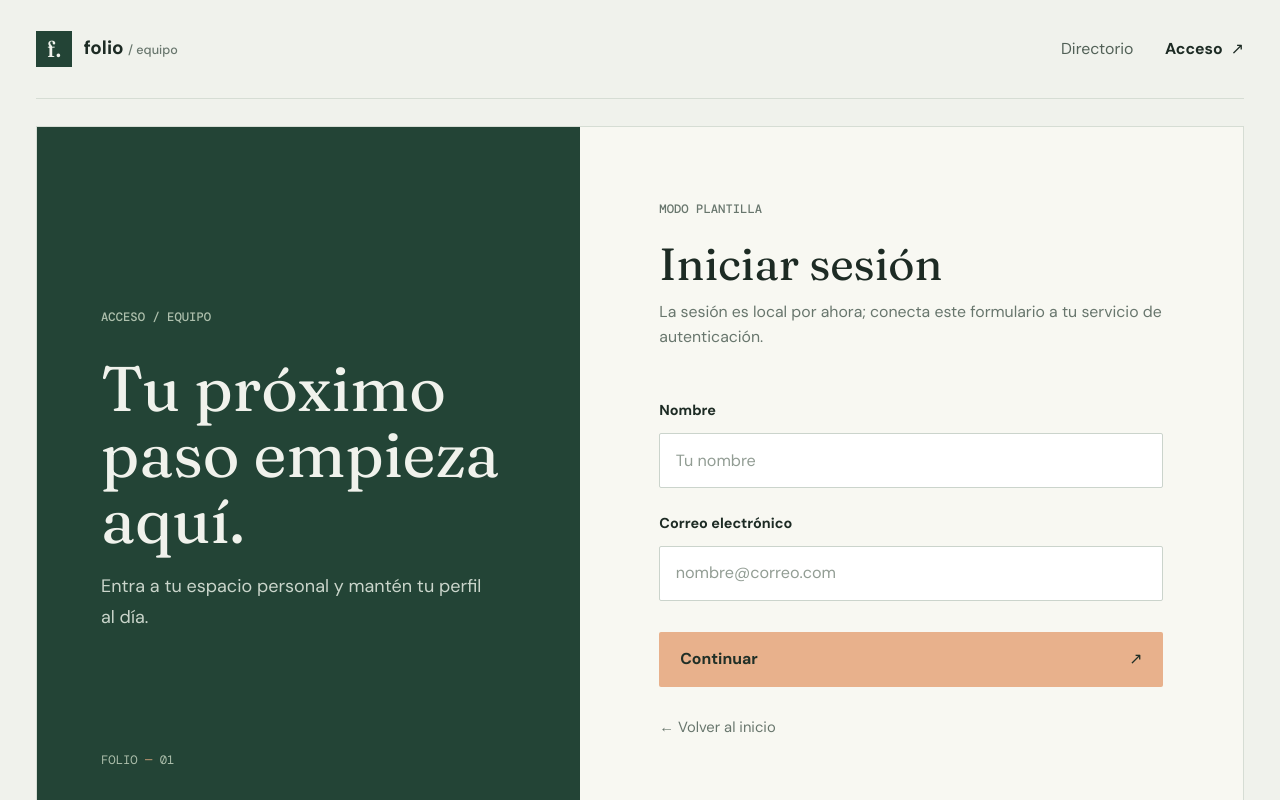
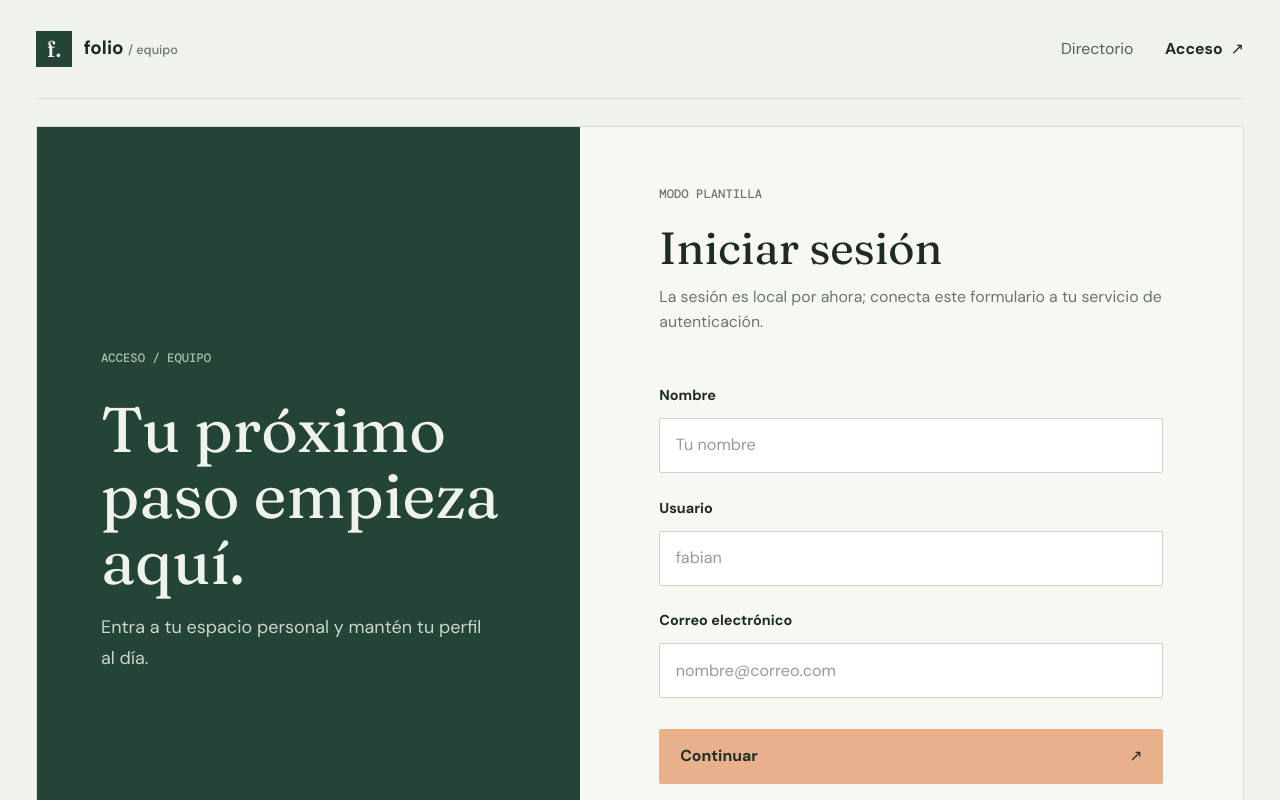
Before and after one commit to Seier704/ProyectoLab1, a React (Vite) app in the folder react/: page /login in a window 1280 px wide. Shown: the top 800 px of the page. Built offline with nearby package versions, Linux system fonts and the light colour scheme.

Commit message:
feat(auth): agrega usernames a las rutas de perfil

```diff
--- a/react/src/App.tsx
+++ b/react/src/App.tsx
@@ -22,7 +22,7 @@ function SiteHeader() {
         <Link to="/">Directorio</Link>
         {user ? (
           <>
-            <Link to={`/perfil/${encodeURIComponent(user.name)}`}>Mi perfil</Link>
+            <Link to={`/perfil/${user.username}`}>Mi perfil</Link>
             <button className="nav-action" onClick={handleSignOut} type="button">Salir</button>
           </>
         ) : (
@@ -42,7 +42,7 @@ function ProtectedProfile() {
   }
 
   if (location.pathname === '/perfil') {
-    return <Navigate replace to={`/perfil/${encodeURIComponent(user.name)}`} />
+    return <Navigate replace to={`/perfil/${user.username}`} />
   }
 
   return <ProfilePage />
@@ -65,7 +65,7 @@ function App() {
         <Route element={<LandingPage />} path="/" />
         <Route element={<LoginPage />} path="/login" />
         <Route element={<ProtectedProfile />} path="/perfil" />
-        <Route element={<ProtectedProfile />} path="/perfil/:usuario" />
+        <Route element={<ProtectedProfile />} path="/perfil/:username" />
         <Route element={<Navigate replace to="/" />} path="*" />
       </Routes>
       <SiteFooter />
--- a/react/src/AuthContext.tsx
+++ b/react/src/AuthContext.tsx
@@ -1,13 +1,14 @@
 import { createContext } from 'react'
 
 export interface AuthUser {
+  username: string
   name: string
   email: string
 }
 
 export interface AuthContextValue {
   user: AuthUser | null
-  signIn: (name: string, email: string) => void
+  signIn: (name: string, email: string, username: string) => void
   signOut: () => void
 }
 
--- a/react/src/AuthProvider.tsx
+++ b/react/src/AuthProvider.tsx
@@ -6,7 +6,7 @@ export function AuthProvider({ children }: { children: ReactNode }) {
 
   const value: AuthContextValue = {
     user,
-    signIn: (name, email) => setUser({ name, email }),
+    signIn: (name, email, username) => setUser({ name, email, username }),
     signOut: () => setUser(null),
   }
 
--- a/react/src/pages/LoginPage.tsx
+++ b/react/src/pages/LoginPage.tsx
@@ -5,6 +5,7 @@ import { useAuth } from '../useAuth'
 function LoginPage() {
   const [name, setName] = useState('')
   const [email, setEmail] = useState('')
+  const [username, setUsername] = useState('')
   const { signIn } = useAuth()
   const location = useLocation()
   const navigate = useNavigate()
@@ -13,8 +14,9 @@ function LoginPage() {
   function handleSubmit(event: FormEvent<HTMLFormElement>) {
     event.preventDefault()
     const cleanName = name.trim()
-    signIn(cleanName, email.trim())
-    navigate(returnTo ?? `/perfil/${encodeURIComponent(cleanName)}`, { replace: true })
+    const cleanUsername = username.trim().toLowerCase()
+    signIn(cleanName, email.trim(), cleanUsername)
+    navigate(returnTo ?? `/perfil/${encodeURIComponent(cleanUsername)}`, { replace: true })
   }
 
   return (
@@ -43,6 +45,19 @@ function LoginPage() {
             value={name}
           />
 
+          <label htmlFor="login-username">Usuario</label>
+          <input
+            autoCapitalize="none"
+            autoComplete="username"
+            id="login-username"
+            name="username"
+            onChange={(event) => setUsername(event.target.value.toLowerCase().replace(/[^a-z0-9-]/g, ''))}
+            pattern="[a-z0-9]+(?:-[a-z0-9]+)*"
+            placeholder="fabian"
+            required
+            value={username}
+          />
+
           <label htmlFor="login-email">Correo electrónico</label>
           <input
             autoComplete="email"
--- a/react/src/pages/ProfilePage.tsx
+++ b/react/src/pages/ProfilePage.tsx
@@ -4,11 +4,11 @@ import JavierCard from './JavierCard'
 
 function ProfilePage() {
   const { user } = useAuth()
-  const { usuario } = useParams<{ usuario: string }>()
+  const { username } = useParams<{ username: string }>()
 
   if (!user) return null
 
-  const matchesUrl = usuario?.trim().toLocaleLowerCase('es') === user.name.trim().toLocaleLowerCase('es')
+  const matchesUrl = username?.trim().toLowerCase() === user.username
   const initials = user.name
     .split(' ')
     .filter(Boolean)
```
